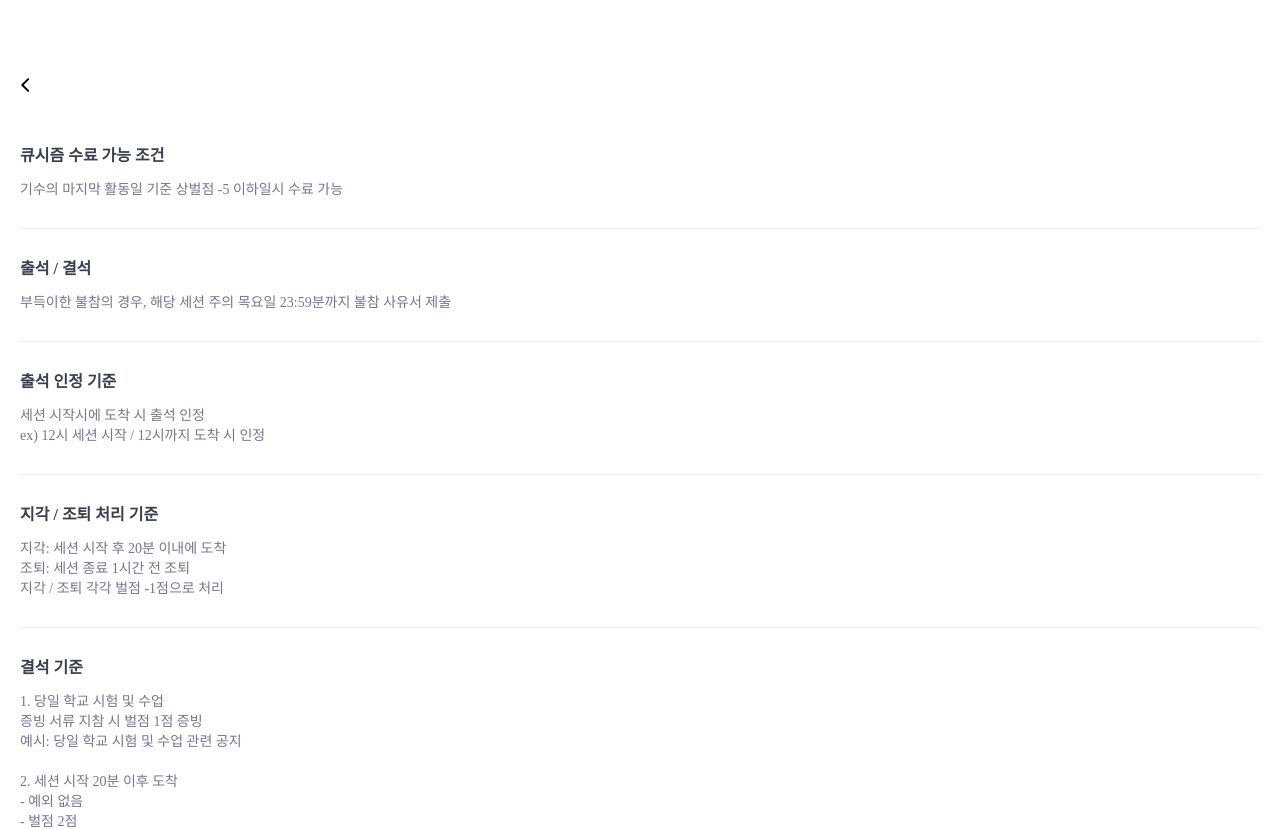
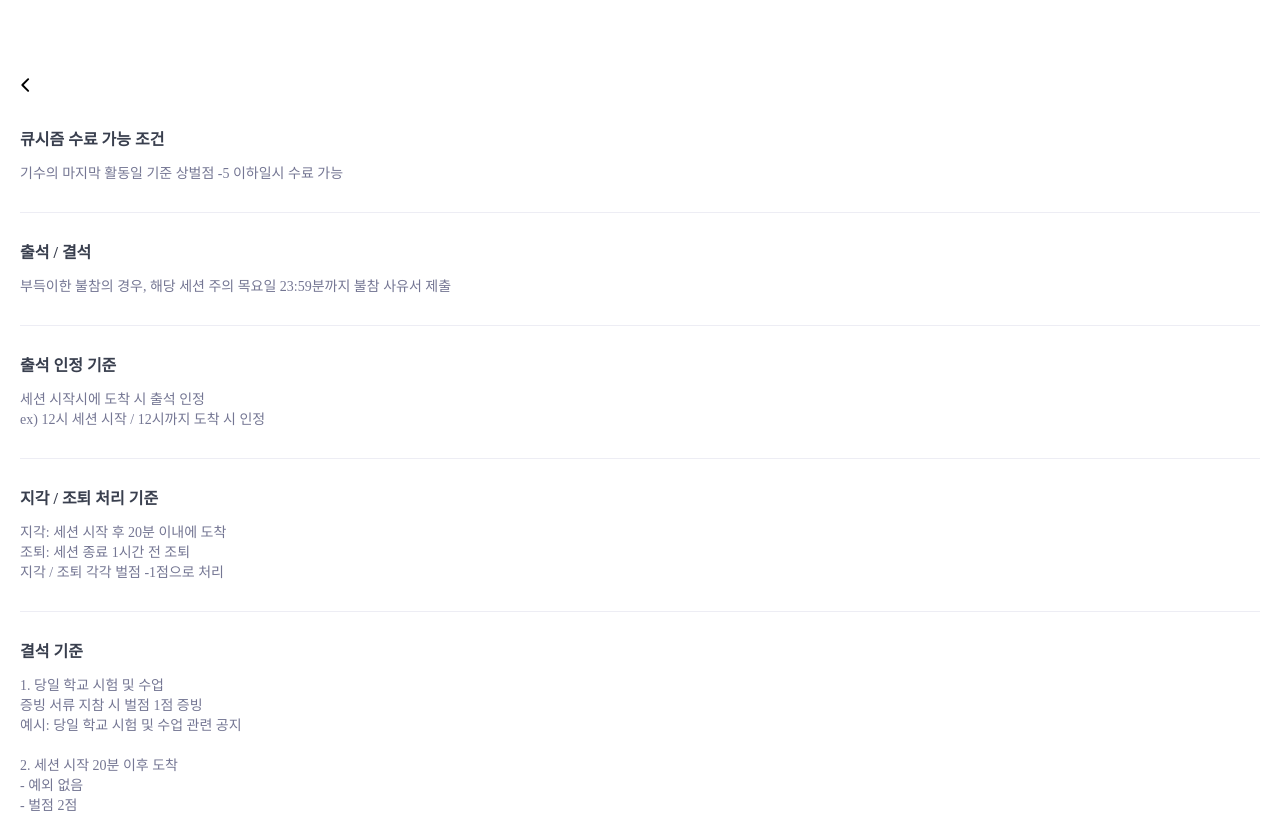
Before and after one commit to Kusitms32th-KuCheck/KuCheck-Front, a Next.js app: page /reason-for-absence/guide in a window 1280 px wide. Shown: the top 829 px of the page. Built offline with nearby package versions, Linux system fonts and the light colour scheme; a web font is replaced by a local one.

Commit message:
style: 불참사유서 가이드 첫번째 요소 마진 줄이기

```diff
--- a/src/app/(member)/reason-for-absence/guide/page.tsx
+++ b/src/app/(member)/reason-for-absence/guide/page.tsx
@@ -44,12 +44,20 @@ const ATTENDANCE_GUIDE_SECTIONS: GuideSection[] = [
 export default function ReasonForAbsenceGuidePage() {
   return (
     <div className="px-5">
-      {ATTENDANCE_GUIDE_SECTIONS.map((section) => (
-        <section key={section.id} className="border-background2 flex flex-col gap-y-[12px] border-b py-[28px]">
-          <h3 className="body-lg-semibold text-gray-700">{section.title}</h3>
-          <p className="body-sm-regular whitespace-pre-line text-gray-600">{section.description}</p>
-        </section>
-      ))}
+      {ATTENDANCE_GUIDE_SECTIONS.map((section, index) => {
+        const isFirst = index === 0
+        return (
+          <section
+            key={section.id}
+            className={`border-background2 flex flex-col gap-y-[12px] border-b ${
+              isFirst ? 'pt-[12px] pb-[28px]' : 'py-[28px]'
+            }`}
+          >
+            <h3 className="body-lg-semibold text-gray-700">{section.title}</h3>
+            <p className="body-sm-regular whitespace-pre-line text-gray-600">{section.description}</p>
+          </section>
+        )
+      })}
     </div>
   )
 }
```
